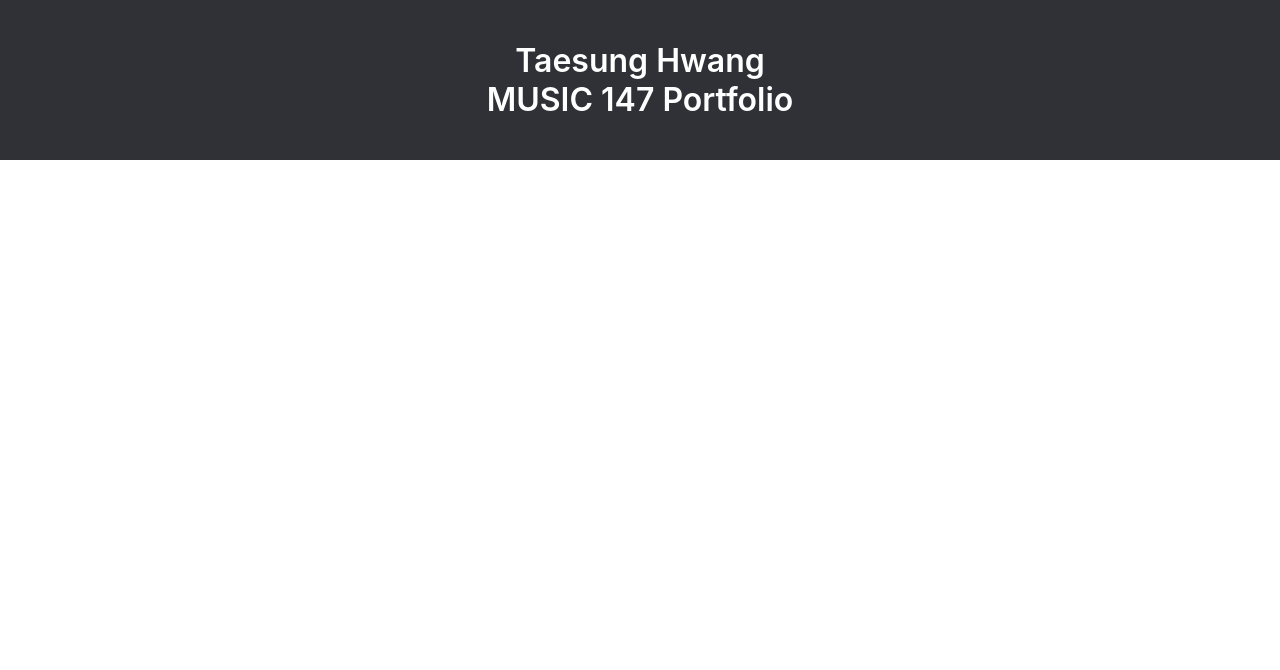
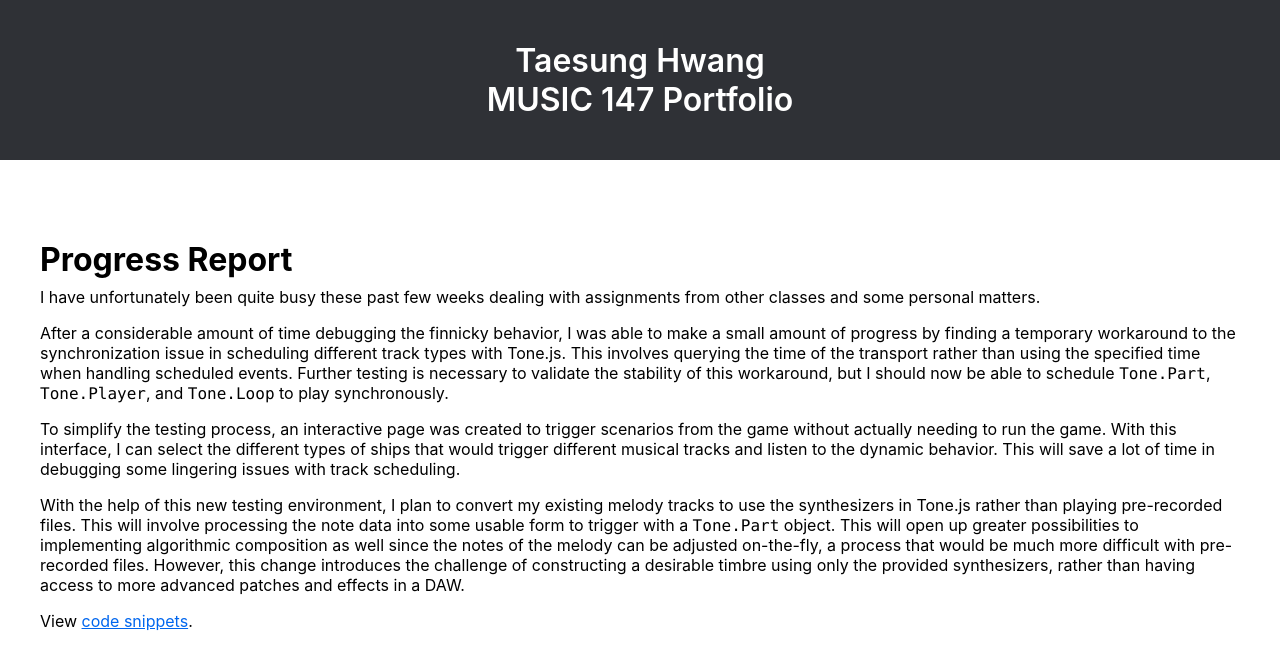
Before and after one commit to taesungh/music-147, a React (Create React App) app: page /progress-report in a window 1280 px wide. Shown: the top 670 px of the page. Built offline with nearby package versions, Linux system fonts and the light colour scheme; no server answers.

Commit message:
Add progress report for final project

```diff
--- a/src/App.js
+++ b/src/App.js
@@ -3,6 +3,7 @@ import { Route, Routes } from "react-router-dom";
 import {
   AlgorithmicComposition,
   MidiControl,
+  ProgressReport,
   ProjectProposal,
   SoundFileExploration,
 } from "./assignments";
@@ -23,6 +24,7 @@ function App() {
         <Route path="/midi-control" element={<MidiControl />} />
         <Route path="/algorithmic-composition" element={<AlgorithmicComposition />} />
         <Route path="/project-proposal" element={<ProjectProposal />} />
+        <Route path="/progress-report" element={<ProgressReport />} />
       </Routes>
     </div>
   );
--- a/src/assignments/index.js
+++ b/src/assignments/index.js
@@ -1,4 +1,5 @@
 export { default as AlgorithmicComposition } from "./algorithmic-composition/AlgorithmicComposition";
 export { default as MidiControl } from "./midi-control/MidiControl";
 export { default as ProjectProposal } from "./project-proposal/ProjectProposal";
+export { default as ProgressReport } from "./progress-report/ProgressReport";
 export { default as SoundFileExploration } from "./sound-file-exploration/SoundFileExploration";
--- /dev/null
+++ b/src/assignments/progress-report/ProgressReport.js
@@ -0,0 +1,48 @@
+import React from "react";
+
+function ProgressReport() {
+  return (
+    <div className="container">
+      <h1>Progress Report</h1>
+      <p>
+        I have unfortunately been quite busy these past few weeks dealing with assignments from
+        other classes and some personal matters.
+      </p>
+      <p>
+        After a considerable amount of time debugging the finnicky behavior, I was able to make a
+        small amount of progress by finding a temporary workaround to the synchronization issue in
+        scheduling different track types with Tone.js. This involves querying the time of the
+        transport rather than using the specified time when handling scheduled events. Further
+        testing is necessary to validate the stability of this workaround, but I should now be able
+        to schedule <code>Tone.Part</code>, <code>Tone.Player</code>, and <code>Tone.Loop</code> to
+        play synchronously.
+      </p>
+      <p>
+        To simplify the testing process, an interactive page was created to trigger scenarios from
+        the game without actually needing to run the game. With this interface, I can select the
+        different types of ships that would trigger different musical tracks and listen to the
+        dynamic behavior. This will save a lot of time in debugging some lingering issues with track
+        scheduling.
+      </p>
+      <p>
+        With the help of this new testing environment, I plan to convert my existing melody tracks
+        to use the synthesizers in Tone.js rather than playing pre-recorded files. This will involve
+        processing the note data into some usable form to trigger with a <code>Tone.Part</code>{" "}
+        object. This will open up greater possibilities to implementing algorithmic composition as
+        well since the notes of the melody can be adjusted on-the-fly, a process that would be much
+        more difficult with pre-recorded files. However, this change introduces the challenge of
+        constructing a desirable timbre using only the provided synthesizers, rather than having
+        access to more advanced patches and effects in a DAW.
+      </p>
+      <p>
+        View{" "}
+        <a href="https://drive.google.com/file/d/1b38Gix0pPZatMXgytuwkbxtZZeypVlnW/view">
+          code snippets
+        </a>
+        .
+      </p>
+    </div>
+  );
+}
+
+export default ProgressReport;
--- a/src/pages/home/Home.js
+++ b/src/pages/home/Home.js
@@ -6,6 +6,12 @@ function Home() {
     <div className="container home">
       <h1>Welcome</h1>
       <p>Welcome to my portfolio for MUSIC 147 (Computer Music Programming), Spring 2022.</p>
+
+      <h2>Progress Report</h2>
+      <p>
+        Work done so far on the final project is described in a{" "}
+        <Link to="/progress-report">progress report</Link>.
+      </p>
 
       <h2>Project Proposal</h2>
       <p>
```
